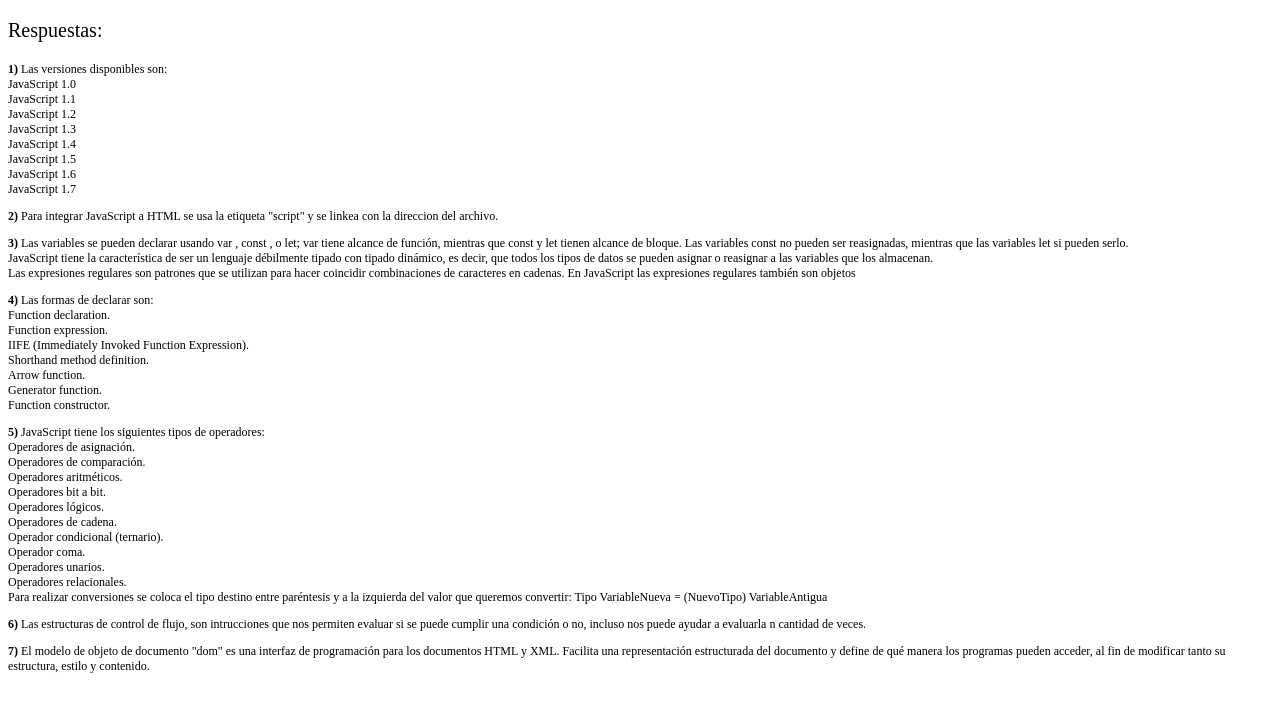
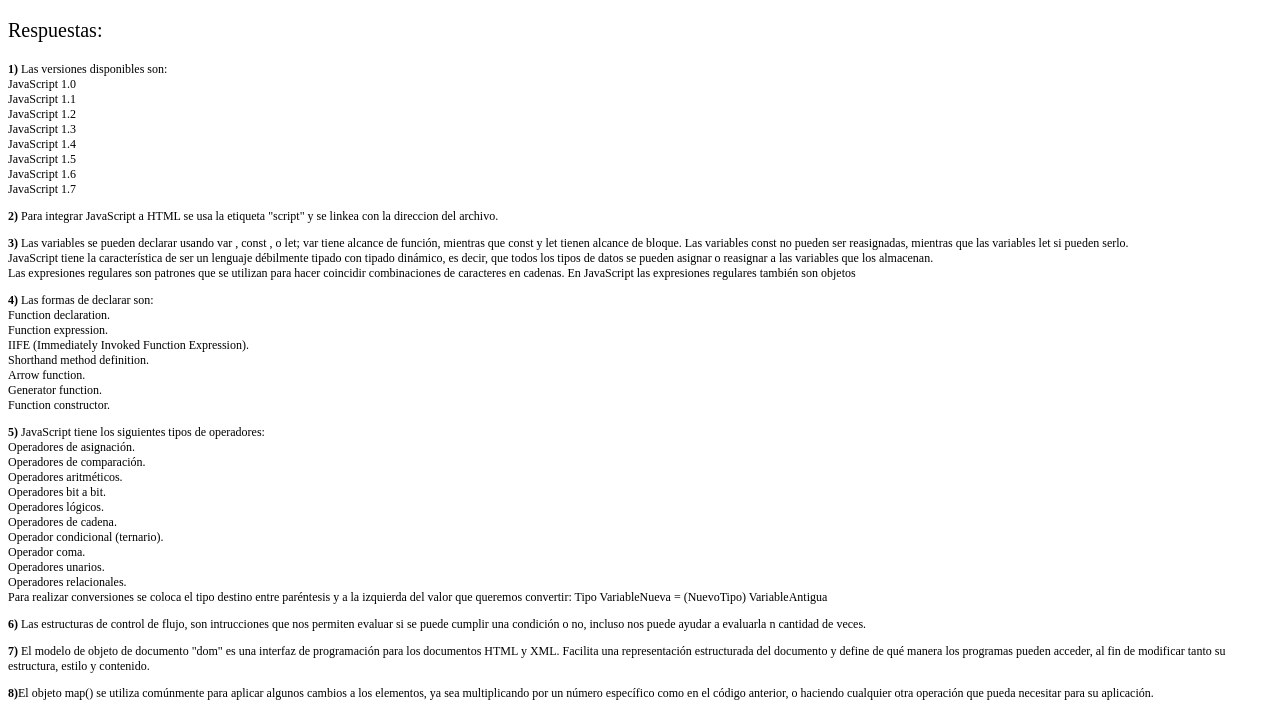
Before and after one commit to FrancoExequielMendez/TP6, a plain HTML site: page index.html in a window 1280 px wide. Shown: the part 199-912 px from the top of the page. Before the commit the page ends 885 px from the top, so only its background shows below. Drawn offline with Linux system fonts and the light colour scheme; a script that the page names is missing; a web font is replaced by a local one.

Commit message:
Respuesta 8

```diff
--- a/index.html
+++ b/index.html
@@ -57,5 +57,8 @@
         a evaluarla n cantidad de veces.</p>
     <p><b>7)</b> El modelo de objeto de documento "dom" es una interfaz de programación para los documentos HTML y XML. Facilita una representación estructurada del
         documento y define de qué manera los programas pueden acceder, al fin de modificar tanto su estructura, estilo y contenido.</p>
+    <p><b>8)</b>El objeto map() se utiliza comúnmente para aplicar algunos cambios a los elementos, ya sea multiplicando por un número específico como en el código
+        anterior, o haciendo cualquier otra operación que pueda necesitar para su aplicación.</p>
+
 </body>
 </html>
```
